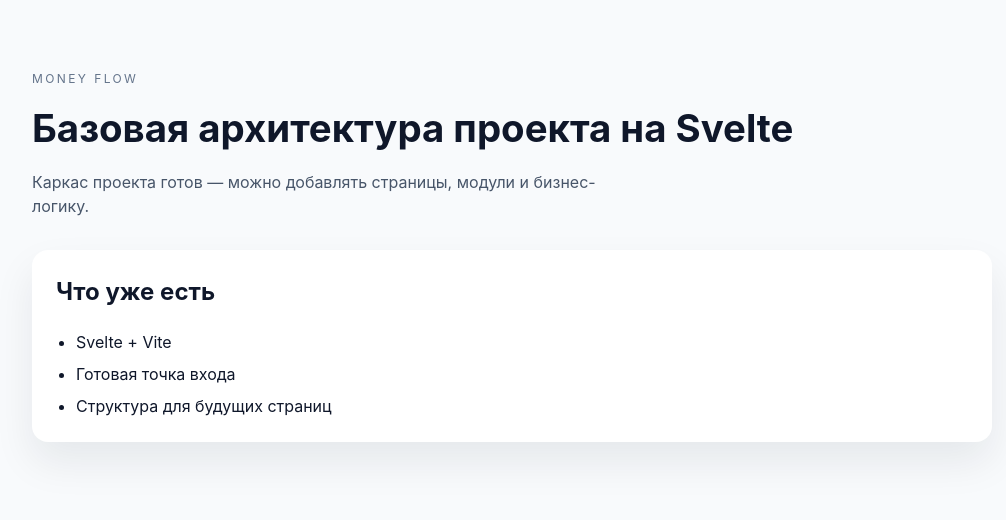
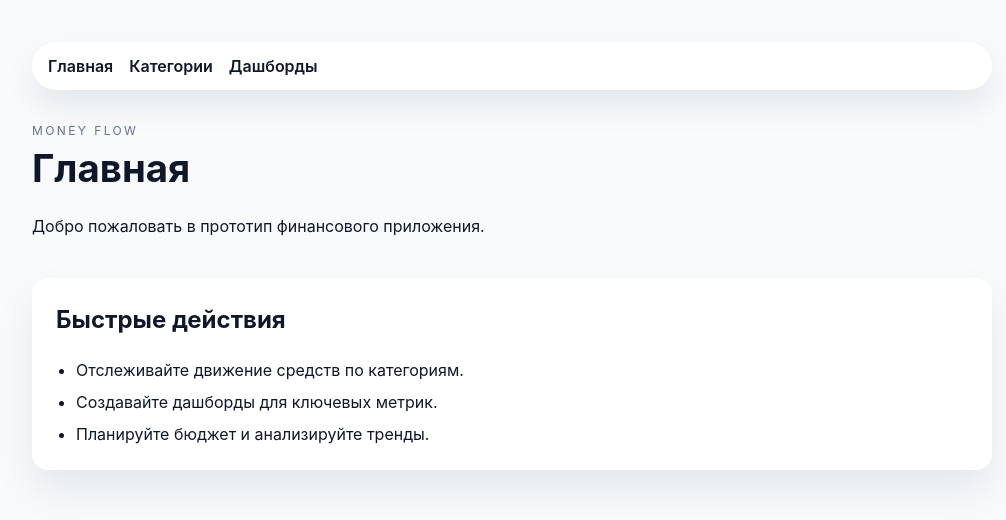
Before and after one commit to vezmenov/money-flow, a Svelte app: page / in a window 1280 px wide. Shown: the part 144-664 px from the top of the page, without its empty margins (128-1134 px from the left). Built offline with nearby package versions, Linux system fonts and the light colour scheme.

Commit message:
Add Svelte SPA router and routes

```diff
--- a/package.json
+++ b/package.json
@@ -8,6 +8,9 @@
     "build": "vite build",
     "preview": "vite preview"
   },
+  "dependencies": {
+    "svelte-spa-router": "^3.3.0"
+  },
   "devDependencies": {
     "@sveltejs/vite-plugin-svelte": "^3.0.2",
     "svelte": "^4.2.19",
--- a/src/App.svelte
+++ b/src/App.svelte
@@ -1,26 +1,22 @@
 <script>
-  const features = [
-    'Svelte + Vite',
-    'Готовая точка входа',
-    'Структура для будущих страниц',
-  ];
+  import Router from 'svelte-spa-router';
+  import Home from './routes/Home.svelte';
+  import Categories from './routes/Categories.svelte';
+  import Dashboards from './routes/Dashboards.svelte';
+
+  const routes = {
+    '/': Home,
+    '/categories': Categories,
+    '/dashboards': Dashboards,
+  };
 </script>
 
-<main class="app">
-  <header class="hero">
-    <p class="eyebrow">Money Flow</p>
-    <h1>Базовая архитектура проекта на Svelte</h1>
-    <p class="subtitle">
-      Каркас проекта готов — можно добавлять страницы, модули и бизнес-логику.
-    </p>
-  </header>
+<div class="app">
+  <nav class="nav">
+    <a href="#/">Главная</a>
+    <a href="#/categories">Категории</a>
+    <a href="#/dashboards">Дашборды</a>
+  </nav>
 
-  <section class="card">
-    <h2>Что уже есть</h2>
-    <ul>
-      {#each features as feature}
-        <li>{feature}</li>
-      {/each}
-    </ul>
-  </section>
-</main>
+  <Router {routes} />
+</div>
--- a/src/app.css
+++ b/src/app.css
@@ -17,6 +17,7 @@ body {
   display: flex;
   align-items: center;
   justify-content: center;
+  background: #f8fafc;
 }
 
 .app {
@@ -24,6 +25,32 @@ body {
   display: grid;
   gap: 2rem;
   padding: 3rem 0;
+}
+
+.nav {
+  display: flex;
+  flex-wrap: wrap;
+  gap: 1rem;
+  padding: 0.75rem 1rem;
+  border-radius: 999px;
+  background: white;
+  box-shadow: 0 16px 32px rgba(15, 23, 42, 0.08);
+}
+
+.nav a {
+  text-decoration: none;
+  color: #0f172a;
+  font-weight: 600;
+}
+
+.nav a:hover,
+.nav a:focus {
+  color: #2563eb;
+}
+
+.page {
+  display: grid;
+  gap: 1.5rem;
 }
 
 .hero {
--- /dev/null
+++ b/src/routes/Categories.svelte
@@ -0,0 +1,17 @@
+<main class="page">
+  <header>
+    <p class="eyebrow">Раздел</p>
+    <h1>Категории</h1>
+    <p>Группируйте расходы и доходы по смысловым блокам.</p>
+  </header>
+
+  <section class="card">
+    <h2>Пример списка</h2>
+    <ul>
+      <li>Продукты и кафе</li>
+      <li>Дом и коммунальные услуги</li>
+      <li>Транспорт</li>
+      <li>Инвестиции</li>
+    </ul>
+  </section>
+</main>
--- /dev/null
+++ b/src/routes/Dashboards.svelte
@@ -0,0 +1,16 @@
+<main class="page">
+  <header>
+    <p class="eyebrow">Раздел</p>
+    <h1>Дашборды</h1>
+    <p>Собирайте ключевые показатели и наблюдайте динамику.</p>
+  </header>
+
+  <section class="card">
+    <h2>Виджеты</h2>
+    <ul>
+      <li>Баланс по счетам</li>
+      <li>Топ-5 категорий расходов</li>
+      <li>Сравнение месяцев</li>
+    </ul>
+  </section>
+</main>
--- /dev/null
+++ b/src/routes/Home.svelte
@@ -0,0 +1,16 @@
+<main class="page">
+  <header>
+    <p class="eyebrow">Money Flow</p>
+    <h1>Главная</h1>
+    <p>Добро пожаловать в прототип финансового приложения.</p>
+  </header>
+
+  <section class="card">
+    <h2>Быстрые действия</h2>
+    <ul>
+      <li>Отслеживайте движение средств по категориям.</li>
+      <li>Создавайте дашборды для ключевых метрик.</li>
+      <li>Планируйте бюджет и анализируйте тренды.</li>
+    </ul>
+  </section>
+</main>
```
